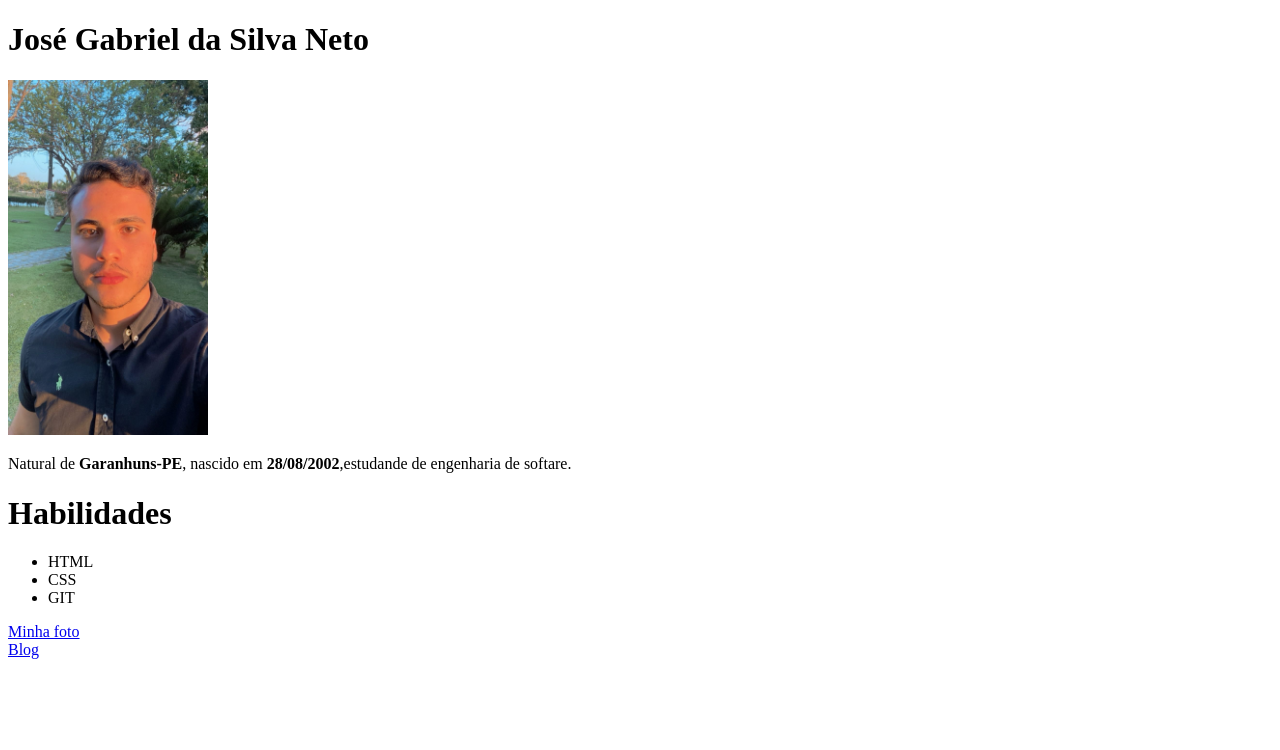
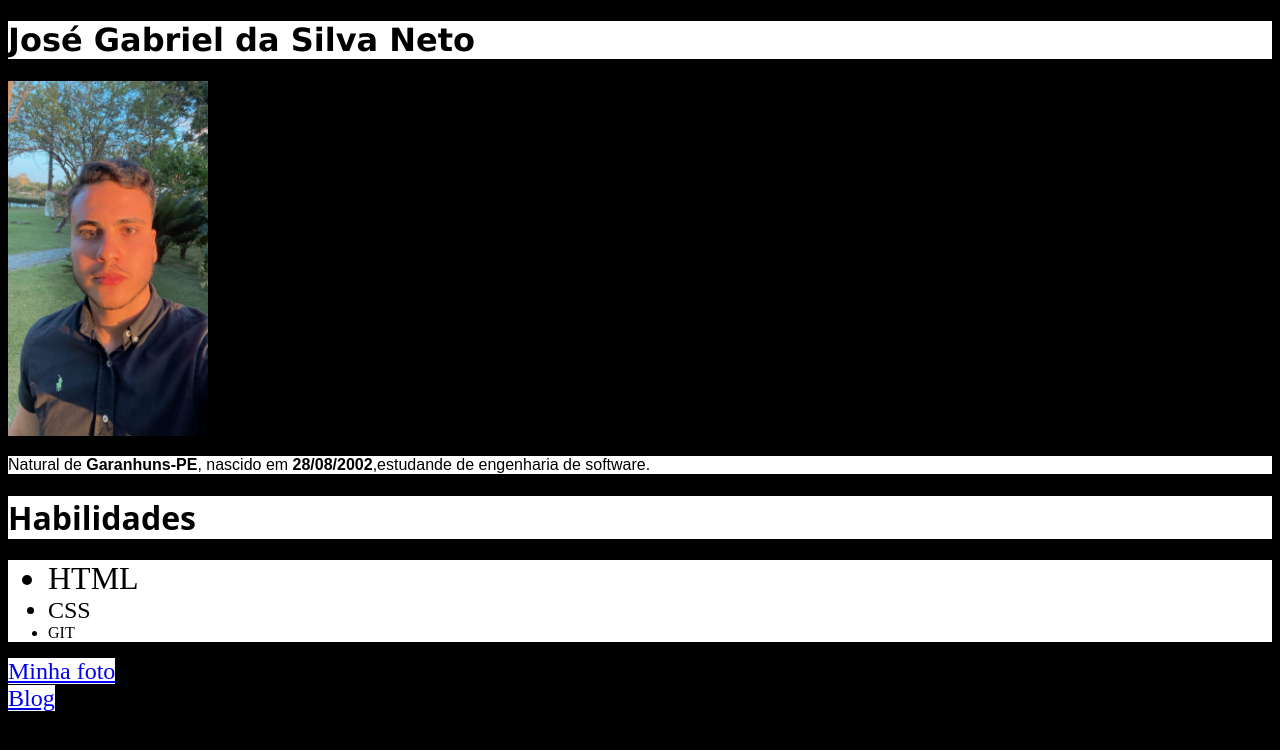
Before and after one commit to jgneto7/jgneto7.github.io, a plain HTML site: page index.html in a window 1280 px wide. Drawn offline with Linux system fonts and the light colour scheme.

Commit message:
css finish

```diff
--- a/index.html
+++ b/index.html
@@ -7,27 +7,78 @@
     <meta name="viewport" content="width=device-width, initial-scale=1.0">
     <title>Portfólio</title>
 </head>
+<style>
+    #nome {
+        font-family: 'Lucida Sans', 'Lucida Sans Regular', 'Lucida Grande', 'Lucida Sans Unicode', Geneva, Verdana, sans-serif;
+        background-color: white;
+    }
+
+    #descricao {
+        font-family: Arial, Helvetica, sans-serif;
+        background-color: white;
+    }
+
+    body {
+        background-color: black;
+    }
+
+    #habilidades {
+        background-color: white;
+        font-family: system-ui, -apple-system, BlinkMacSystemFont, 'Segoe UI', Roboto, Oxygen, Ubuntu, Cantarell, 'Open Sans', 'Helvetica Neue', sans-serif;
+
+    }
+
+    .lista {
+        background-color: white;
+    }
+
+    .html {
+        font-size: xx-large;
+    }
+
+    .css {
+        font-size: x-large;
+    }
+
+    .git {
+        font-size: medium;
+    }
+
+    .links {
+        background-color: white;
+        font-size: x-large;
+    }
+
+    .blog {
+        background-color: white;
+        font-size: x-large;
+    }
+
+
+
+
+</style>
 
 <body>
-    <h1>José Gabriel da Silva Neto</h1>
+    <h1 id="nome">José Gabriel da Silva Neto</h1>
     <img src="jgneto.jpeg" width="200" alt="Casamento do Meu Amigo" id="foto" <br>
 
-    <p>Natural de <strong>Garanhuns-PE</strong>, nascido em <strong>28/08/2002</strong>,estudande de engenharia de
-        softare. </p>
+    <p id="descricao">Natural de <strong>Garanhuns-PE</strong>, nascido em <strong>28/08/2002</strong>,estudande de engenharia de
+        software. </p>
 
-    <h1>Habilidades</h1>
-    <ul>
-        <li>HTML</li>
-        <li>CSS</li>
-        <li>GIT</li>
+    <h1 id="habilidades">Habilidades</h1>
+    <ul class="lista">
+        <li class="html">HTML</li>
+        <li class="css">CSS</li>
+        <li class="git">GIT</li>
     </ul>
 
-    <a <img src="jgneto.jpeg" href="http://127.0.0.1:5501/jgneto.jpeg">Minha foto
+    <a class="links"<img src="jgneto.jpeg" href="http://127.0.0.1:5501/jgneto.jpeg">Minha foto
     </a>
     <br>
 
 
-    <a href="https://www.techtudo.com.br/" target='' _blank''>Blog</a>
+    <a class="blog" href="https://www.techtudo.com.br/" target='' _blank''>Blog</a>
 
 
 </body>
```
